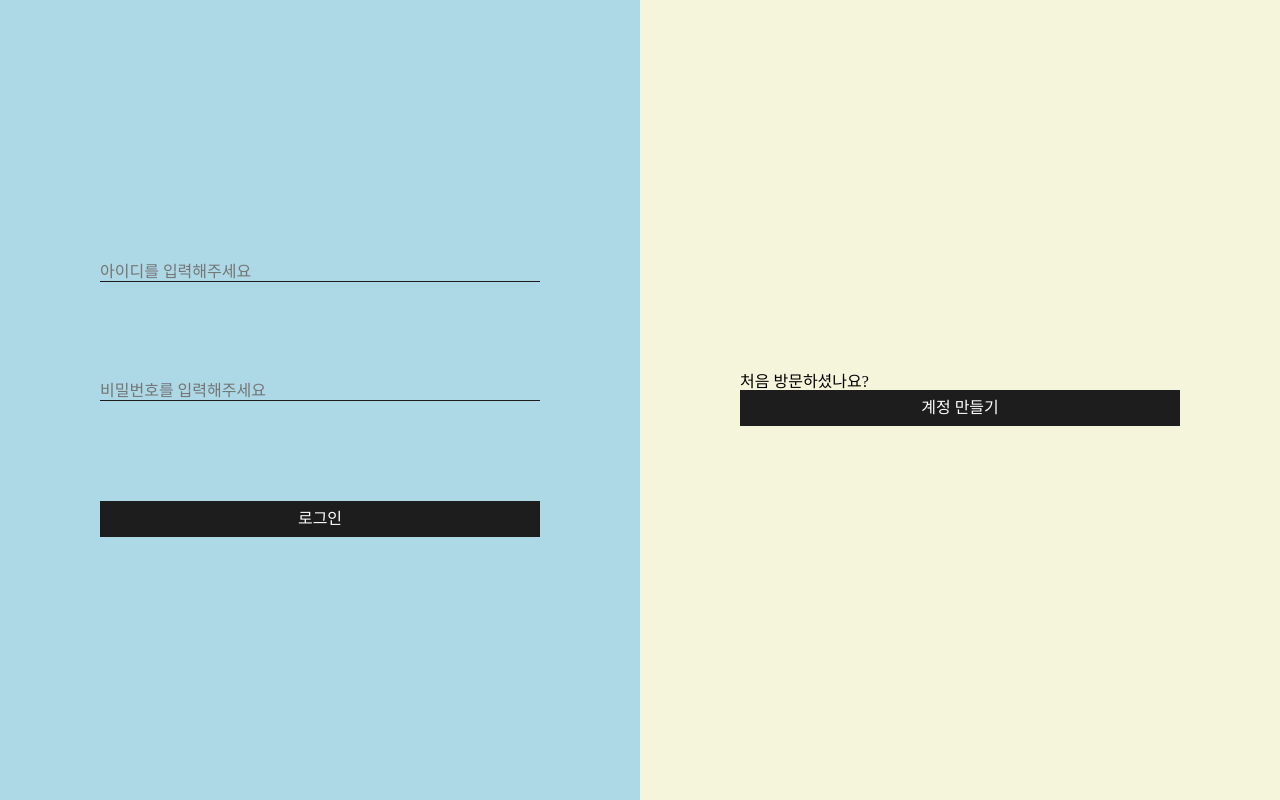
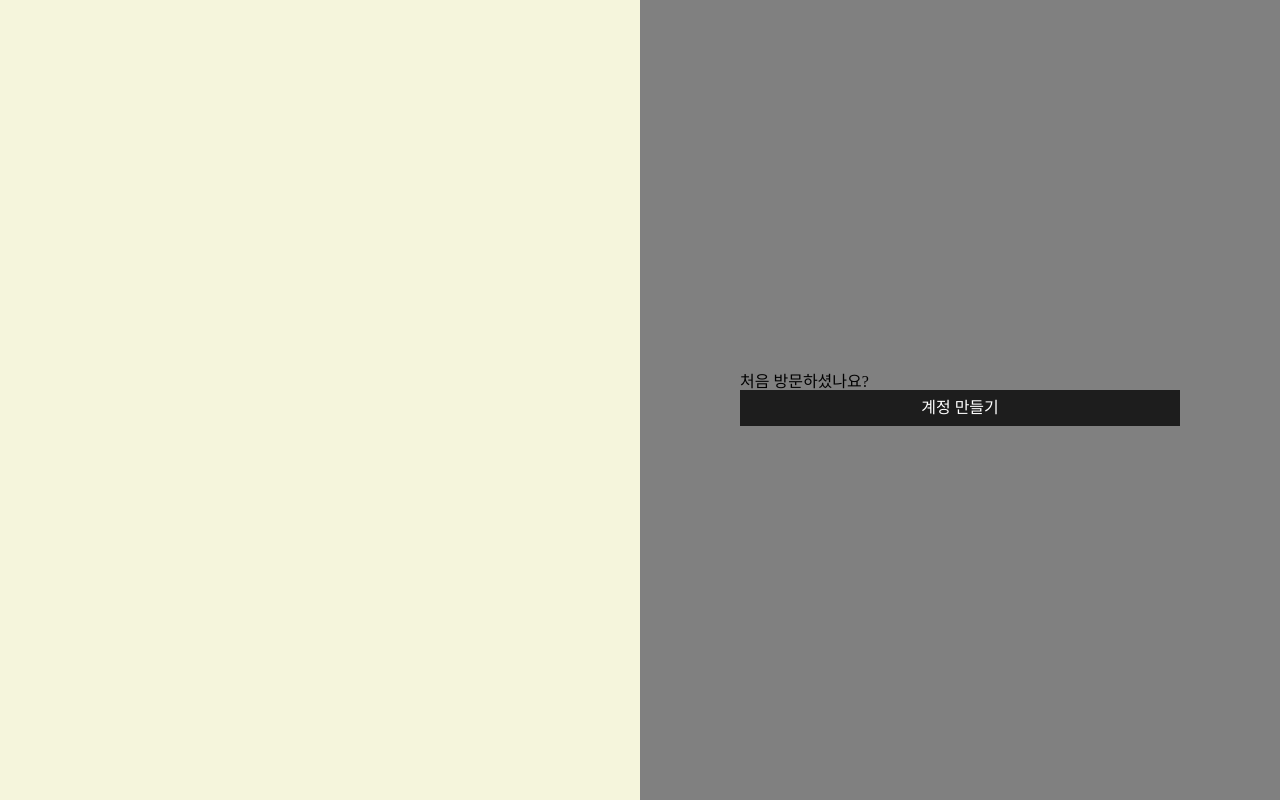
Before and after one commit to hij00/signIn_signUp, a React (Create React App) app: page / in a window 1280 px wide. Shown: the top 800 px of the page. Built offline with nearby package versions, Linux system fonts and the light colour scheme.

Commit message:
box move

```diff
--- a/src/components/pages/login/Login.js
+++ b/src/components/pages/login/Login.js
@@ -1,3 +1,4 @@
+import { useState } from "react";
 import { useForm } from "react-hook-form";
 import styled from "styled-components";
 import { MainStyle } from "../../style/GlobalStyle";
@@ -6,19 +7,32 @@ import { LoginSet } from "./LoginSet";
 
 export const Login = () => {
   const { handleSubmit, register } = useForm({ mode: "onChange" });
+  // const [joinCon, setJoinCon] = useState(left);
+  const [boxEl, setBoxEl] = useState("0");
+
+  const handleClick = () => {
+    // setBoxEl(`${boxEl === "left" ? "right" : "left"}`);
+    setBoxEl(`${boxEl === "0" ? "100%" : "0"}`);
+  };
 
   return (
     <AllWrap>
-      <Box></Box>
+      <Box a={boxEl}></Box>
       <LConWrap>
-        <LoginSet />
+        {/* <LoginSet /> */}
+        <JoinText>
+          <Title>이미 계정이 있으신가요?</Title>
+          <Btn onClick={handleClick}>로그인하기</Btn>
+        </JoinText>
       </LConWrap>
       <RConWrap>
         <JoinText>
           <Title>처음 방문하셨나요?</Title>
-          <Btn>계정 만들기</Btn>
+          <Btn onClick={handleClick}>계정 만들기</Btn>
         </JoinText>
-        <Wrap>
+        <Wrap
+        // style={{ display: `${joinCon === "left" ? "none" : "flex"}` }}
+        >
           <Title></Title>
           <InWrap>
             <input placeholder="아이디를 입력해주세요"></input>
@@ -45,7 +59,9 @@ const Box = styled.div`
   background-color: beige;
   position: absolute;
   top: 0;
-  right: 0;
+  left: 0;
+  transition: 0.5s;
+  transform: translateX(${(props) => props.a});
 `;
 
 const LConWrap = styled.div`
--- a/src/components/pages/login/LoginSet.js
+++ b/src/components/pages/login/LoginSet.js
@@ -3,6 +3,8 @@ import { Btn, InWrap, Title, Wrap } from "../../style/style";
 
 export const LoginSet = () => {
   const {} = useForm();
+
+  const handleClick = () => {};
 
   return (
     <Wrap>
@@ -13,7 +15,7 @@ export const LoginSet = () => {
       <InWrap>
         <input placeholder="비밀번호를 입력해주세요"></input>
       </InWrap>
-      <Btn>로그인</Btn>
+      <Btn onClick={handleClick}>로그인</Btn>
     </Wrap>
   );
 };
```
